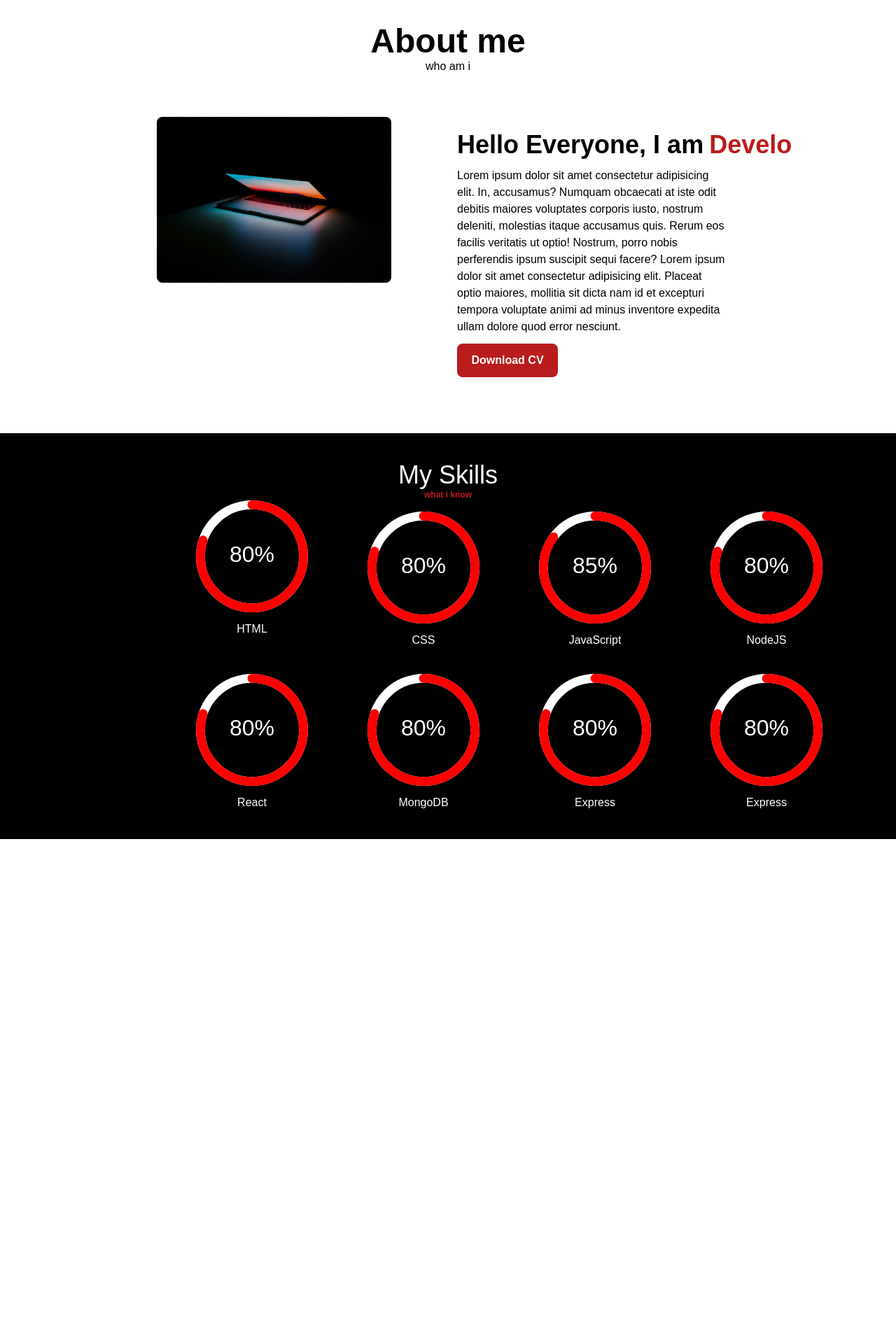
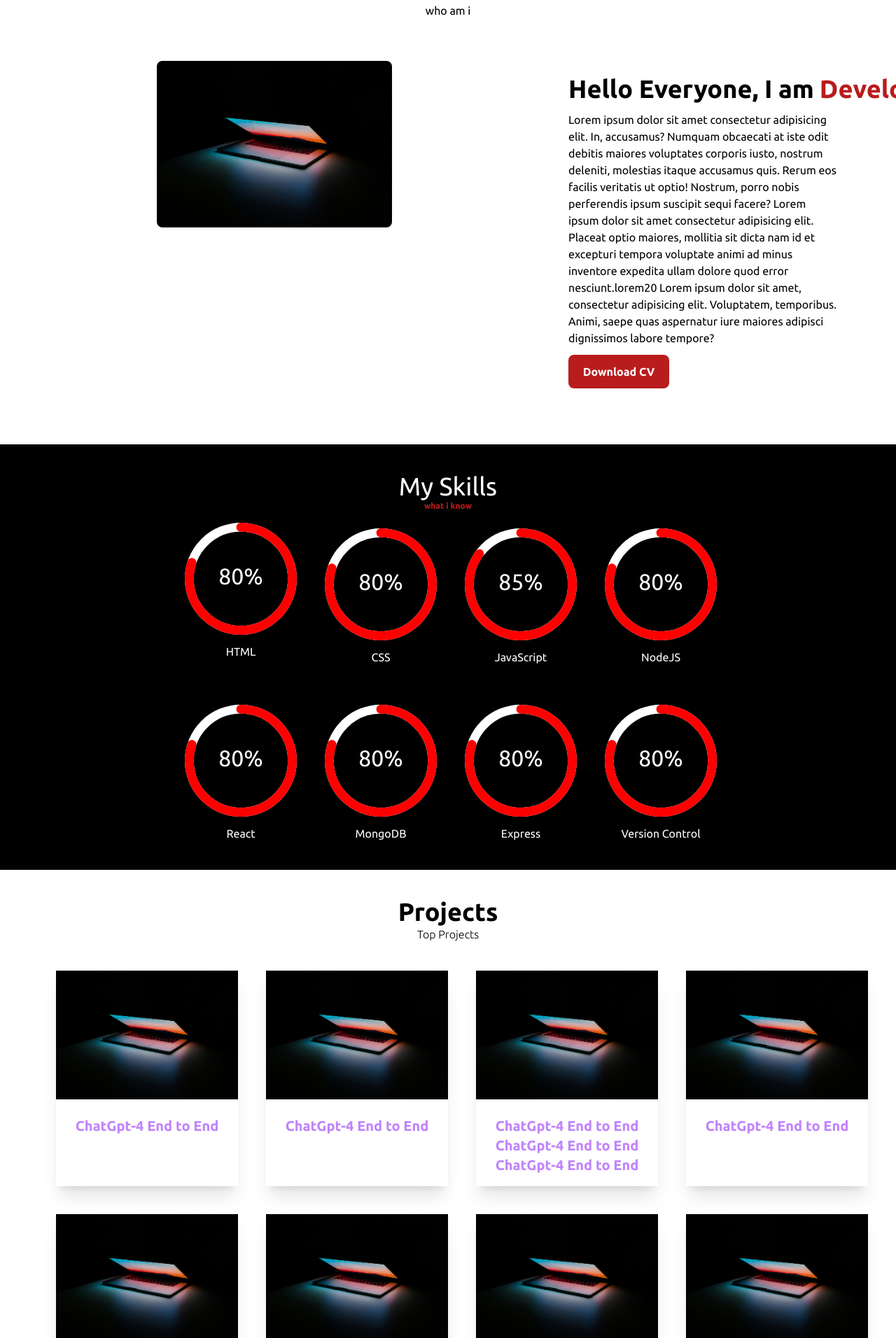
Before and after one commit to Abhijit-Jha/Portfolio, a React app: page / in a window 1280 px wide. Shown: the part 885-2797 px from the top of the page at 70% size. Before the commit the page ends 2084 px from the top, so only its background shows below. Built offline with nearby package versions, Linux system fonts and the light colour scheme; the HTML template or start-up script is replaced by a standard one.

Commit message:
Added Skills and Projects contacts

```diff
--- a/src/App.css
+++ b/src/App.css
@@ -1,11 +1,13 @@
+
+@import url('https://fonts.googleapis.com/css2?family=Ubuntu:ital,wght@0,300;0,400;0,500;0,700;1,300;1,400;1,500;1,700&display=swap');
 .back {
   background-image: url("./store/image/BackgroundImage.jpg");
   background-size: cover;
   background-repeat: no-repeat;
   background-attachment: fixed;
-  width: 100vw;
+
 }
 body{
-  font-family: Ubuntu, sans-serif;
+  font-family: "Ubuntu", sans-serif;
   overflow-x: hidden;
 }
--- a/src/App.jsx
+++ b/src/App.jsx
@@ -7,6 +7,8 @@ import Header from './component/Header'
 import Skills from './component/Skills'
 import { BrowserRouter, Routes, Route} from 'react-router-dom'
 import About from './component/About'
+import Contact from './component/Contact'
+import Projects from './component/Projects'
 
 function App() {
   return <>
@@ -25,6 +27,8 @@ function CompleteFrontPage(){
   <Header/>
   <About/>
   <Skills/>
+  <Projects/>
+  <Contact/>
   </>
 }
 
--- a/src/component/About.jsx
+++ b/src/component/About.jsx
@@ -3,16 +3,24 @@ import { TypeAnimation } from "react-type-animation";
 export default function About() {
   const TEXTS = ["Coder", "Developer", "Believer"];
   return (
-    <div className=" p-20 bg-white ">
-      <div className="lg:text-5xl text-center lg:mt-10  md:text-4xl font-bold text-4xl"> About me</div>
+    <div className=" p-20 pt-0 bg-white ">
+      <div className="lg:text-5xl text-center lg:mt-10  md:text-4xl font-bold text-4xl">
+        {" "}
+        About me
+      </div>
       <div className="text-center">who am i </div>
-      <div className="lg:grid lg:grid-cols-2 lg:gap-0.5 lg:mt-10 ">
+      <div className="lg:grid lg:grid-cols-2  lg:mt-10 ">
         <div className="">
-          <img src={background} className="lg:w-3/5 lg:h-auto rounded-lg lg:ml-36 md:mt-5 md:w-2/3 md:ml-32 mt-5 md:h-"></img>
+          <img
+            src={background}
+            className="lg:w-3/5 lg:h-auto rounded-lg lg:ml-36 md:mt-5 md:w-2/3 md:ml-32 mt-5 "
+          ></img>
         </div>
-        <div className="mt-10 lg:text-center lg:flex lg:flex-col lg:space-x-3 space-y-3 lg:mr-60  ">
+        <div className="mt-10 lg:text-center lg:flex lg:flex-col lg:space-x-3 space-y-3 lg:mr-60 md:ml-40 place-items-start">
           <div className="md:flex space-x-2 ">
-          <div className="font-bold lg:text-4xl lg:ml-3 md:text-3xl text-xl whitespace-nowrap">Hello Everyone, I am</div>
+            <div className="font-bold lg:text-4xl lg:ml-3 md:text-3xl text-xl whitespace-nowrap">
+              Hello Everyone, I am
+            </div>
             <div className="font-bold lg:text-4xl md:text-3xl text-xl">
               <TypeAnimation
                 className="text-red-700"
@@ -23,14 +31,21 @@ export default function About() {
                 repeat={Infinity}
               ></TypeAnimation>
             </div>
-
           </div>
-
-          <p className="lg:text-left md:w-96 ">Lorem ipsum dolor sit amet consectetur adipisicing elit. In, accusamus? Numquam obcaecati at iste odit debitis maiores voluptates corporis iusto, nostrum deleniti, molestias itaque accusamus quis. Rerum eos facilis veritatis ut optio! Nostrum, porro nobis perferendis ipsum suscipit sequi facere? Lorem ipsum dolor sit amet consectetur adipisicing elit. Placeat optio maiores, mollitia sit dicta nam id et excepturi tempora voluptate animi ad minus inventore expedita ullam dolore quod error nesciunt.</p>
-           <button className="bg-red-700 w-36 h-12 rounded-lg  font-bold text-white text-center ease-in transition-all duration-300 hover:bg-white hover:text-red-700 border-2 border-red-700">Download CV</button>
+          <p className="lg:text-left md:w-96">
+            Lorem ipsum dolor sit amet consectetur adipisicing elit. In,
+            accusamus? Numquam obcaecati at iste odit debitis maiores voluptates
+            corporis iusto, nostrum deleniti, molestias itaque accusamus quis.
+            Rerum eos facilis veritatis ut optio! Nostrum, porro nobis
+            perferendis ipsum suscipit sequi facere? Lorem ipsum dolor sit amet
+            consectetur adipisicing elit. Placeat optio maiores, mollitia sit
+            dicta nam id et excepturi tempora voluptate animi ad minus inventore
+            expedita ullam dolore quod error nesciunt.lorem20 Lorem ipsum dolor sit amet, consectetur adipisicing elit. Voluptatem, temporibus. Animi, saepe quas aspernatur iure maiores adipisci dignissimos labore tempore?
+          </p>
+          <button className=" bg-red-700 w-36 h-12 rounded-lg  font-bold text-white text-center ease-in transition-all duration-300 hover:bg-white hover:text-red-700 border-2 border-red-700">
+            Download CV
+          </button>
         </div>
-
-
       </div>
     </div>
   );
--- /dev/null
+++ b/src/component/Contact.jsx
@@ -0,0 +1,99 @@
+export default function Contact() {
+  return (
+    <div className="mt-4 mb-10 bg-black p-10">
+      <div className="text-center font-bold text-4xl text-white"> Contact Me </div>
+      <div className="text-center text-white ">Get in touch</div>
+      <div className="md:flex mt-10 ">
+        <div className=" md:w-1/2 space-y-3 w-full text-white">
+          <div className="font-bold text-3xl md:text-center text-center">Get in touch</div>
+          <div className="grid grid-cols-2 md:place-items-end space-x-5 place-items-center">
+            <svg
+              xmlns="http://www.w3.org/2000/svg"
+              fill="none"
+              viewBox="0 0 24 24"
+              stroke-width="1.5"
+              stroke="red"
+              className="w-20 h-20"
+            >
+              <path
+                stroke-linecap="round"
+                stroke-linejoin="round"
+                d="M17.982 18.725A7.488 7.488 0 0 0 12 15.75a7.488 7.488 0 0 0-5.982 2.975m11.963 0a9 9 0 1 0-11.963 0m11.963 0A8.966 8.966 0 0 1 12 21a8.966 8.966 0 0 1-5.982-2.275M15 9.75a3 3 0 1 1-6 0 3 3 0 0 1 6 0Z"
+              />
+            </svg>
+            <div className="md:place-self-start absolute md:static left-44 font-semibold text-2xl p-4 ">
+              Name
+              <div className="place-self-center col-span-2 font-light text-wrap">
+                Abhijit Jha
+              </div>
+            </div>
+          </div>
+          <div className="grid grid-cols-2 md:place-items-end space-x-5 place-items-center">
+            <svg
+              xmlns="http://www.w3.org/2000/svg"
+              fill="none"
+              viewBox="0 0 24 24"
+              stroke-width="1.5"
+              stroke="red"
+              class="w-20 h-20"
+            >
+              <path
+                stroke-linecap="round"
+                stroke-linejoin="round"
+                d="M15 10.5a3 3 0 1 1-6 0 3 3 0 0 1 6 0Z"
+              />
+              <path
+                stroke-linecap="round"
+                stroke-linejoin="round"
+                d="M19.5 10.5c0 7.142-7.5 11.25-7.5 11.25S4.5 17.642 4.5 10.5a7.5 7.5 0 1 1 15 0Z"
+              />
+            </svg>
+
+            <div className="md:place-self-start md:static left-44 absolute font-semibold text-2xl p-4 ">
+              Address
+              <div className="place-self-center col-span-2 font-light text-wrap">
+                Mumbai ,India
+              </div>
+            </div>
+          </div>
+          <div className="grid grid-cols-2 md:place-items-end space-x-5 place-items-center">
+            <svg
+              xmlns="http://www.w3.org/2000/svg"
+              fill="none"
+              viewBox="0 0 24 24"
+              stroke-width="1.5"
+              stroke="red"
+              class="w-20 h-20"
+            >
+              <path
+                stroke-linecap="round"
+                stroke-linejoin="round"
+                d="M16.5 12a4.5 4.5 0 1 1-9 0 4.5 4.5 0 0 1 9 0Zm0 0c0 1.657 1.007 3 2.25 3S21 13.657 21 12a9 9 0 1 0-2.636 6.364M16.5 12V8.25"
+              />
+            </svg>
+
+            <div className="md:place-self-start md:static left-44 absolute font-semibold text-2xl p-4 text-wrap">
+              Email
+              <div className="place-self-center col-span-2 font-light text-wrap">
+                abhijeetjha204@gmail.com
+              </div>
+            </div>
+          </div>
+        </div>
+        <div className="md:w-1/3 md:m-0 w-full ml-10 mt-8 md:mt-0">
+            <div className="font-extrabold mb-4 text-3xl text-white">Message me</div>
+          <form>
+            <div className="grid grid-cols-2 gap-4 mb-4">
+            <input type="text" placeholder="Name" className="border-2 h-10 pl-2 font-Ubuntu rounded-lg bg-slate-50 "></input>
+            <input type="email" placeholder="Email" className="border-2 h-10 pl-2 rounded-lg font-Ubuntu bg-slate-50"></input>
+            </div>
+            <input type="text" placeholder="Subject" className="border-2 h-10 w-full pl-2 font-Ubuntu rounded-lg mb-4 bg-slate-50"></input>
+            <textarea type="" placeholder="Message" className="border-2 h-28 w-full pl-2 font-Ubuntu rounded-lg bg-slate-50 "></textarea>
+            <button className=" bg-red-700 w-40 h-14 mt-4 rounded-lg  font-bold text-white text-center ease-in transition-all duration-300 hover:bg-white hover:text-red-700 border-2 border-red-700">Send Message</button>
+
+          </form>
+        </div>
+      </div>
+    </div>
+  );
+}
--- a/src/component/Header.jsx
+++ b/src/component/Header.jsx
@@ -67,7 +67,7 @@ export default function Header() {
   }
 
   return (
-    <div className="back ">
+    <div className="back w-">
       <div
         className={`flex justify-between h-28 font-Ubuntu shadow-md  w-screen fixed ease-in transition-all duration-300 ${
           scroll ? "bg-red-700" : ""
@@ -145,7 +145,7 @@ function FrontPage({ open }) {
           open ? "hidden" : ""
         }`}
       >
-        <div className={`space-x-5 text-4xl `}>Hello,my name is </div>
+        <div className={`space-x-5 md:text-4xl text-2xl`}>Hello,my name is </div>
         <div className="font-bold text-7xl tracking-wider">Abhijit Jha</div>
         <div className="flex space-x-4  text-4xl">
           <div>And I am a</div>
@@ -161,7 +161,9 @@ function FrontPage({ open }) {
           </div>
         </div>
         <div>
-          <button>JOIN NOW</button>
+          <button className="bg-red-700 w-36 h-12 rounded-lg text-xl font-bold text-white text-center ease-in transition-all duration-300 hover:bg-transparent  border-2 border-red-700">
+            Join Now
+          </button>
         </div>
       </div>
     </div>
--- /dev/null
+++ b/src/component/Projects.jsx
@@ -0,0 +1,57 @@
+import background from "../store/image/BackgroundImage.jpg";
+
+export default function Projects() {
+  return (
+    <div className="m-10">
+      <div className="text-4xl font-bold text-center">Projects</div>
+      <div className="font-light text-center">Top Projects</div>
+      <div className="grid grid-cols-1 md:grid-cols-2 lg:grid-cols-3 xl:grid-cols-4 gap-10 mt-10 ml-10">
+        <ProjectsTemplate
+          title="ChatGpt-4 End to End"
+          imageSRC={background}
+        ></ProjectsTemplate>
+        <ProjectsTemplate
+          title="ChatGpt-4 End to End"
+          imageSRC={background}
+        ></ProjectsTemplate>
+        <ProjectsTemplate
+          title="ChatGpt-4 End to End ChatGpt-4 End to End ChatGpt-4 End to End"
+          imageSRC={background}
+        ></ProjectsTemplate>
+        <ProjectsTemplate
+          title="ChatGpt-4 End to End"
+          imageSRC={background}
+        ></ProjectsTemplate>
+        <ProjectsTemplate
+          title="ChatGpt-4 End to End"
+          imageSRC={background}
+        ></ProjectsTemplate>
+        <ProjectsTemplate
+          title="ChatGpt-4 End to End"
+          imageSRC={background}
+        ></ProjectsTemplate>
+        <ProjectsTemplate
+          title="ChatGpt-4 End to End"
+          imageSRC={background}
+        ></ProjectsTemplate>
+        <ProjectsTemplate
+          title="ChatGpt-4 End to End"
+          imageSRC={background}
+        ></ProjectsTemplate>
+      </div>
+    </div>
+  );
+}
+
+function ProjectsTemplate({ title, imageSRC }) {
+  return (
+    <div className="shadow-xl rounded-sm">
+      <div className="flex justify-center">
+        <img src={imageSRC} className="w-full mb-4 cursor-pointer"></img>
+      </div>
+      <div className="text-center text-purple-400 cursor-pointer font-bold mb-4 hover:underline text-xl m-2">
+        {title}
+      </div>
+    </div>
+  );
+}
--- a/src/component/Skills.jsx
+++ b/src/component/Skills.jsx
@@ -12,7 +12,7 @@ export default function Skills() {
           what i know
         </div>
       </div>
-      <div className="grid grid-cols-4 gap-5 ml-60 space-y-4">
+      <div className="grid lg:grid-cols-4 gap-10  lg:place-self-center md:ml-2 md:mt-2 space-y-4 md:grid-cols-3 grid-cols-2  transition-all ease-linear delay-150">
         <CircularProgressbarAdder percentage={80} skillName="HTML" />
         <CircularProgressbarAdder percentage={80} skillName="CSS" />
         <CircularProgressbarAdder percentage={85} skillName="JavaScript" />
@@ -20,7 +20,7 @@ export default function Skills() {
         <CircularProgressbarAdder percentage={80} skillName="React" />
         <CircularProgressbarAdder percentage={80} skillName="MongoDB" />
         <CircularProgressbarAdder percentage={80} skillName="Express" />
-        <CircularProgressbarAdder percentage={80} skillName="Express" />
+        <CircularProgressbarAdder percentage={80} skillName="Version Control" />
       </div>
     </div>
   );
@@ -28,7 +28,7 @@ export default function Skills() {
 
 function CircularProgressbarAdder({ percentage, skillName }) {
   return (
-    <div className="w-40 space-y-3">
+    <div className="w-40 space-y-3 place-self-center">
       <CircularProgressbar
         className="w-40"
         value={percentage}
```
Lines whose indentation alone changed are shown as unchanged.
